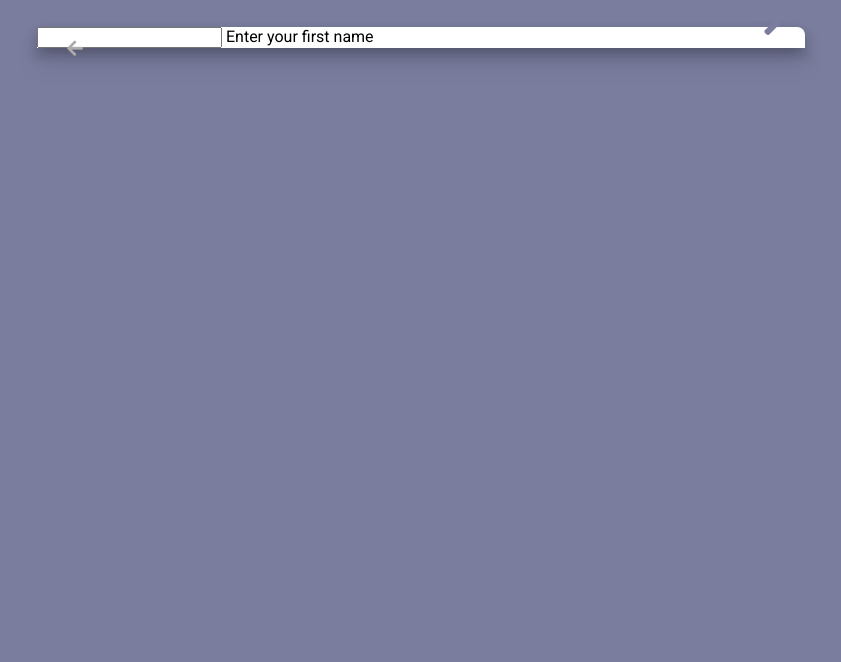
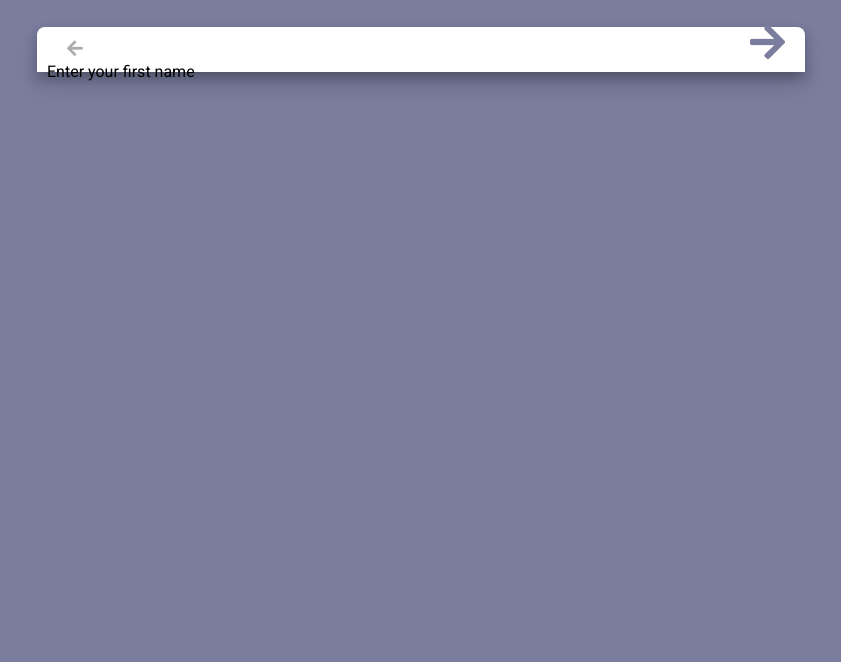
Before and after one commit to stephangriesel/js-form, a website: page index.html in a window 1280 px wide. Shown: the part 138-800 px from the top of the page, without its empty margins (219-1060 px from the left). Drawn offline with Linux system fonts and the light colour scheme.

Commit message:
start styling input group

```diff
--- a/scss/main.scss
+++ b/scss/main.scss
@@ -76,3 +76,26 @@ h1.logo {
         color:$secondary;
     }
 }
+
+#input-group {
+    position: relative;
+    padding:30px 20p 20px 20px;
+    margin:10px 60px 10px 10px;
+    opacity: 1;
+    transition: opacity 0.3s ease-in-out;
+
+        input {
+            position: relative;
+            width: 100%;
+            border: none;
+            font-size:20px;
+            font-weight: bold;
+            outline:0;
+            background:transparent;
+            box-shadow: none;
+        }
+
+        #input-label {
+            position: absolute;
+        }
+}
```
Also changed, not shown: css/main.css.
